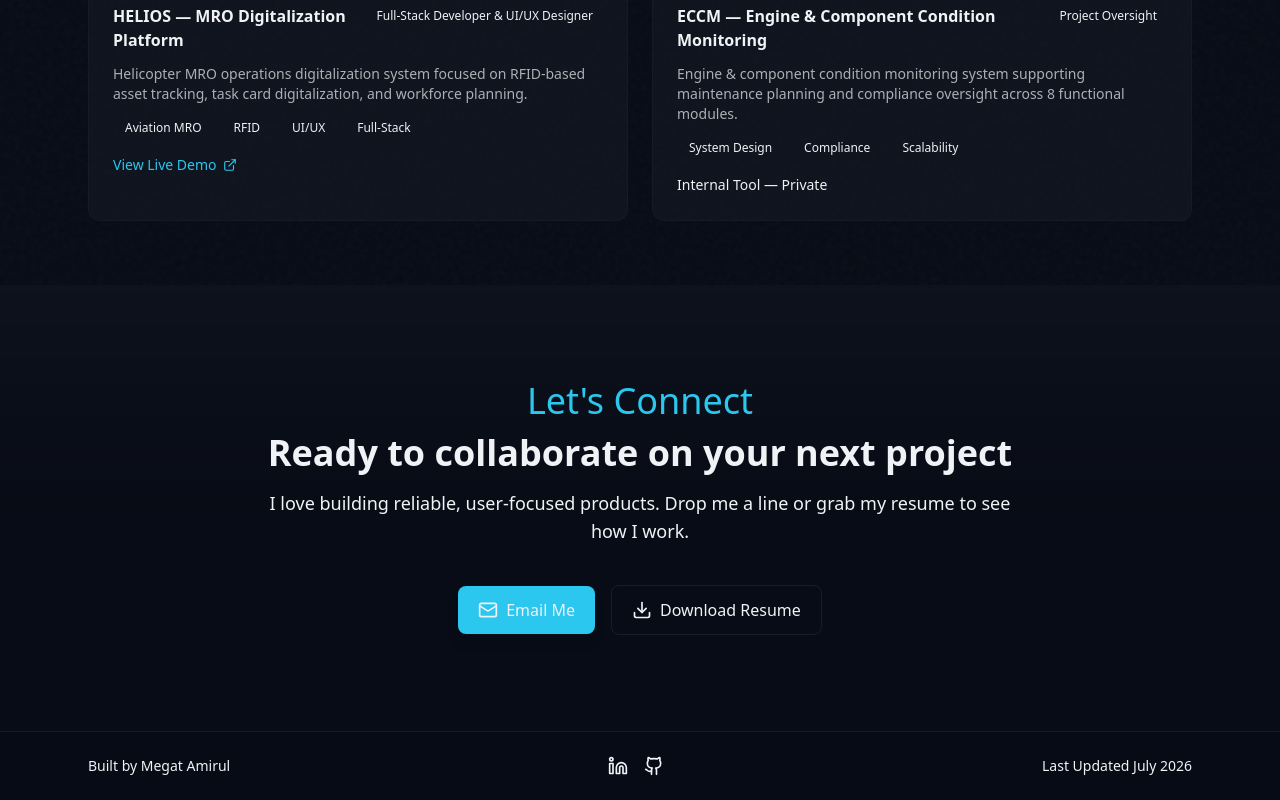
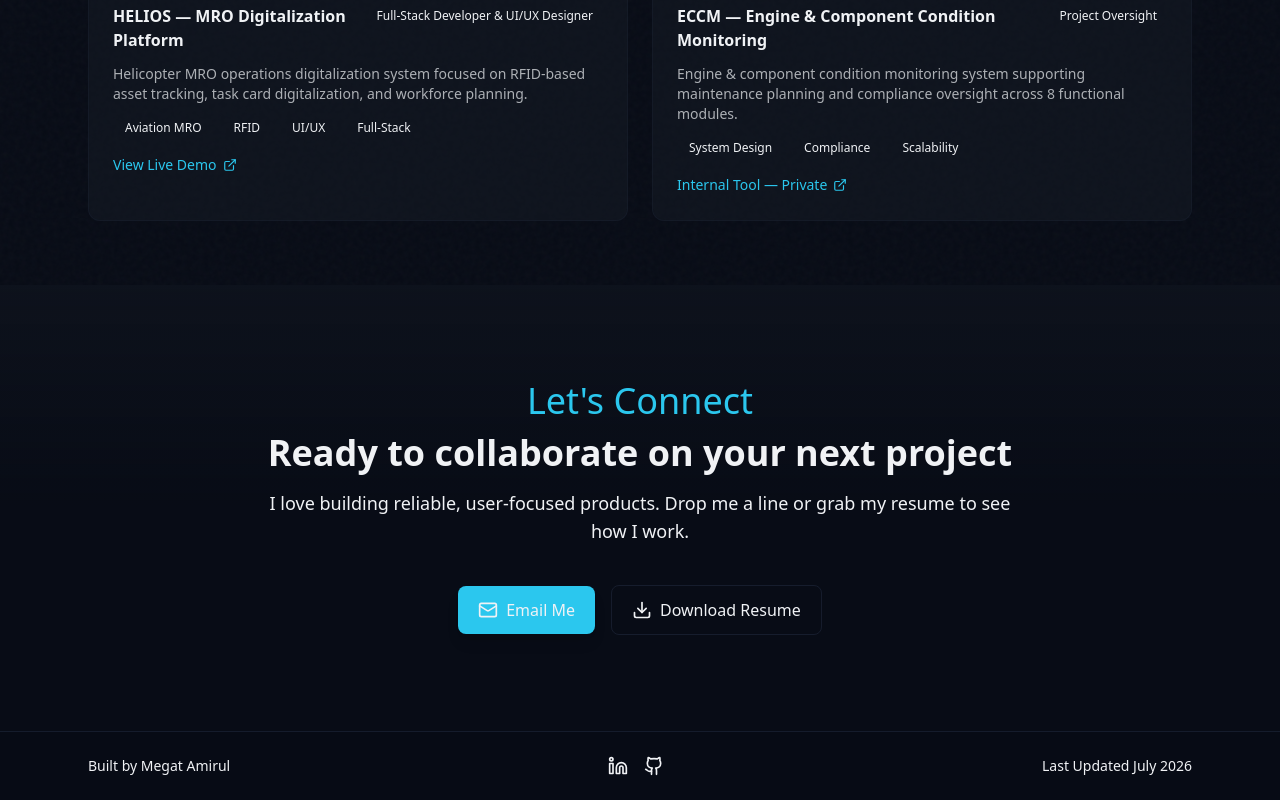
Before and after one commit to azlanmgthzq-dev/megatamirul.my, a Next.js app: page / in a window 1280 px wide. Shown: the part 4176-4976 px from the top of the page. Built offline with nearby package versions, Linux system fonts and the light colour scheme; a web font is replaced by a local one.

Commit message:
update link n snapshot eccm

```diff
--- a/components/projects/projects.config.ts
+++ b/components/projects/projects.config.ts
@@ -64,7 +64,7 @@ export const projects: Project[] = [
     images: ["/Project Snapshot/Eccm/Eccm1.png",
       "/Project Snapshot/Eccm/Eccm2.png",
       "/Project Snapshot/Eccm/Eccm3.png",],
-    link: "",
+    link: "URL:https://safetruck-staging.ddns.net/eccm/login",
     linkLabel: "Internal Tool — Private",
     tags: ["System Design", "Compliance", "Scalability"],
   },
```
